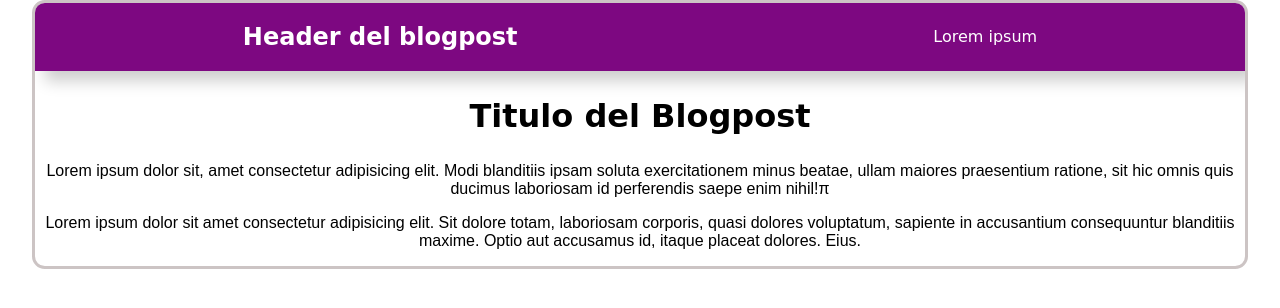
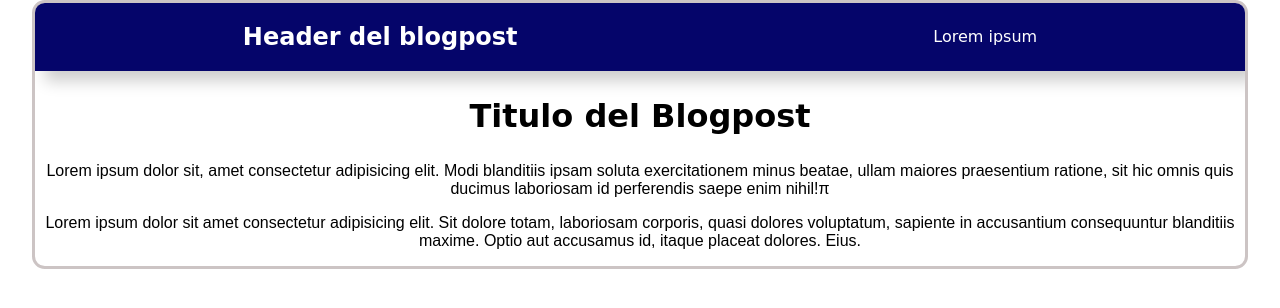
Before and after one commit to BryanMarianoDominguez/prueba, a plain HTML site: page index.html in a window 1280 px wide. Drawn offline with Linux system fonts and the light colour scheme.

Commit message:
change header color

```diff
--- a/style.css
+++ b/style.css
@@ -32,7 +32,7 @@ body {
     align-items: center;
     height: 20%;
     width: 100%;
-    background-color: #7d0881;
+    background-color: #05056a;
     color: #ffffff;
     box-shadow: 10px 10px 15px rgba(0, 0, 0, 0.2);
 }
```
